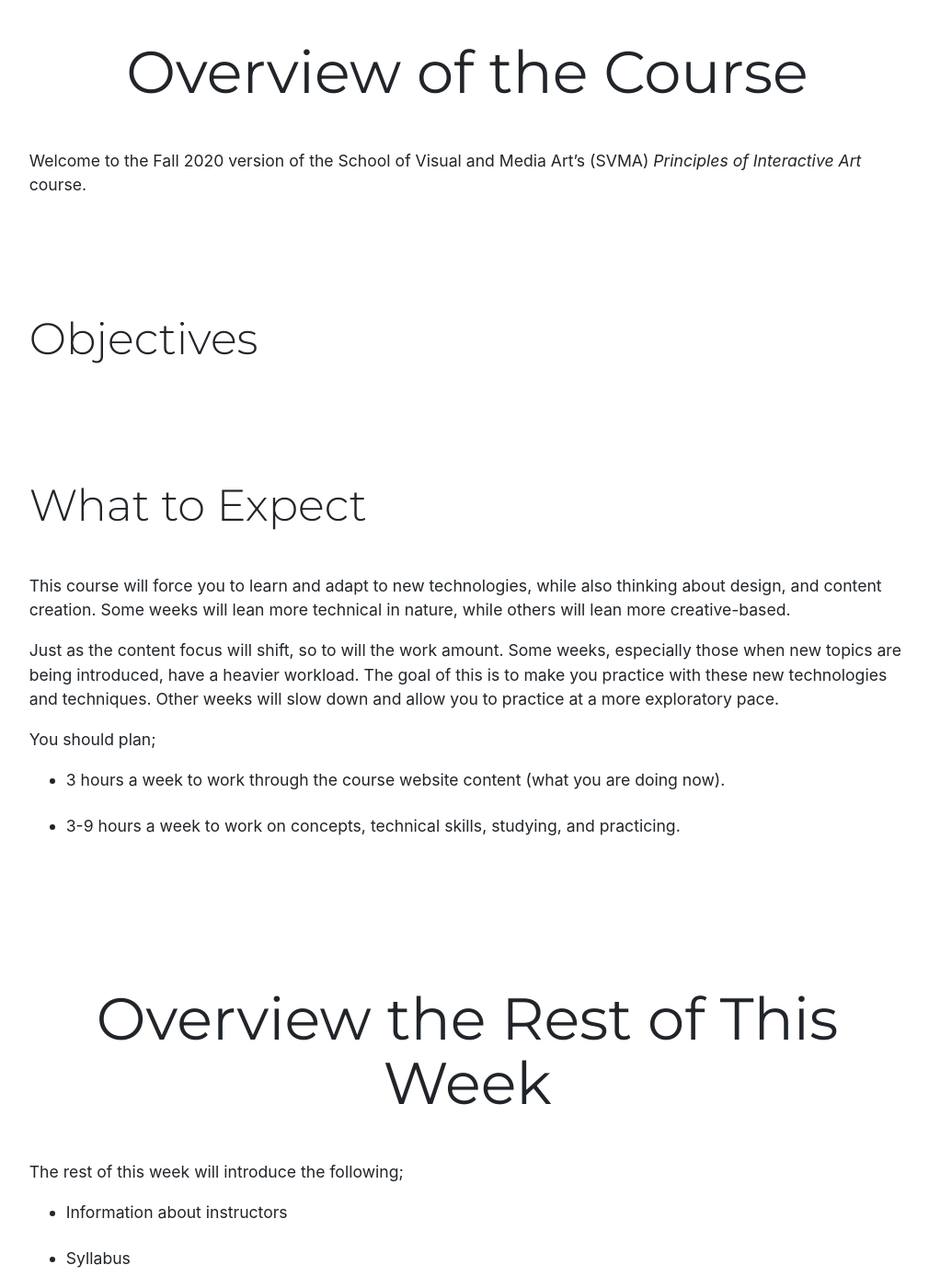
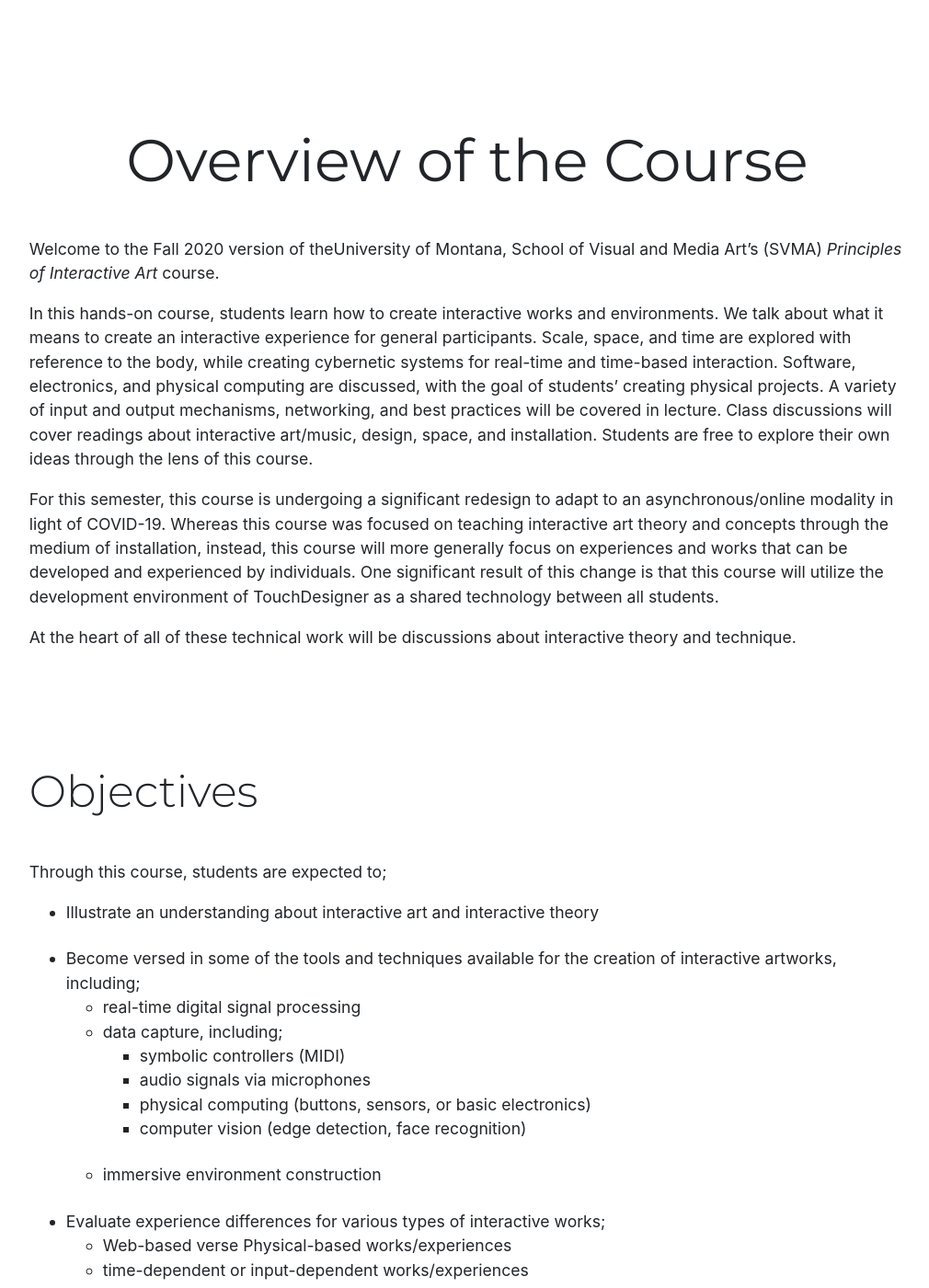
Before and after one commit to Montana-Media-Arts/340-interactive-art, a Jekyll site: the page built from modules/week-1/_posts/2000-01-01-welcome.md, in a window 1280 px wide and 1400 px high, scrolled down 1127 px. Shown: the whole window at 92% size, without its empty margins (132-1142 px from the left). Built offline with Jekyll 4.4.1, drawn with Linux system fonts in a browser that asks for light colours; nearby versions of some CDN libraries; some of the changed text lies outside the part shown.

Commit message:
tweaks to welcome page and syllabus

```diff
--- a/modules/week-1/_posts/2000-01-01-welcome.md
+++ b/modules/week-1/_posts/2000-01-01-welcome.md
@@ -2,19 +2,46 @@
 title: Course Introduction
 module: 1
 toc: true
-topic: Week 1:&nbspWelcome to<br /><i>Intro to Sonic Art</i><br />(MART 245)
+topic: Week 1:&nbspWelcome to<br /><i>Principles of Interactive Art</i><br />(MART 340)
 ---
 
 
 
 # Overview of the Course
 
-Welcome to the Fall 2020 version of the School of Visual and Media Art's (SVMA) _Principles of Interactive Art_ course.
+Welcome to the Fall 2020 version of theUniversity of Montana, School of Visual and Media Art's (SVMA) _Principles of Interactive Art_ course.
+
+In this hands-on course, students learn how to create interactive works and environments. We talk about what it means to create an interactive experience for general participants. Scale, space, and time are explored with reference to the body, while creating cybernetic systems for real-time and time-based interaction. Software, electronics, and physical computing are discussed, with the goal of students' creating physical projects. A variety of input and output mechanisms, networking, and best practices will be covered in lecture. Class discussions will cover readings about interactive art/music, design, space, and installation. Students are free to explore their own ideas through the lens of this course.
+
+<!-- Fall 2020 Statement of Change -->
+
+For this semester, this course is undergoing a significant redesign to adapt to an asynchronous/online modality in light of COVID-19. Whereas this course was focused on teaching interactive art theory and concepts through the medium of installation, instead, this course will more generally focus on experiences and works that can be developed and experienced by individuals. One significant result of this change is that this course will utilize the development environment of TouchDesigner as a shared technology between all students.
+
+At the heart of all of these technical work will be discussions about interactive theory and technique.
 
 
 ## Objectives
 
+Through this course, students are expected to;
 
+- Illustrate an understanding about interactive art and interactive theory
+- Become versed in some of the tools and techniques available for the creation of interactive artworks, including;
+    - real-time digital signal processing
+    - data capture, including;
+        - symbolic controllers (MIDI)
+        - audio signals via microphones
+        - physical computing (buttons, sensors, or basic electronics)
+        - computer vision (edge detection, face recognition)
+    - immersive environment construction
+- Evaluate experience differences for various types of interactive works;
+    - Web-based verse Physical-based works/experiences
+    - time-dependent or input-dependent works/experiences
+- Distinguish the difference between reactive, interactive, and dynamically changing systems.
+- Produce, present, and asses at least two portfolio quality works.
+
+Students are expected to bring ideas to explore these techniques. The goals of the projects are not simply about the successful application of the technical processes. Instead, the goal is to integrate these technical elements to make work that is meaningful.
+
+This course will conclude with an intensive project. The goal of this artistic work is to incorporate the interactive theory, art, and concepts discussed during the first half of the course. The latter half of the course will be devoted to designing, composing, and building work. This will give students a real-world experience of working in the field on a large-scale experience piece.
 
 
 ## What to Expect
@@ -28,6 +55,8 @@ You should plan;
 - 3 hours a week to work through the course website content (what you are doing now).
 - 3-9 hours a week to work on concepts, technical skills, studying, and practicing.
 
+From a work perspective, students will develop a number of project-based artworks over the course of the semester. In addition, students will also prepare documentation and responses/reports about each of these projects.
+
 
 
 # Overview the Rest of This Week
@@ -36,3 +65,4 @@ The rest of this week will introduce the following;
 
 - Information about instructors
 - Syllabus
+- Initial concepts about interactivity
```
Also changed, not shown: modules/syllabus/_posts/2017-01-01-syllabus.md (+3 -3 lines).
